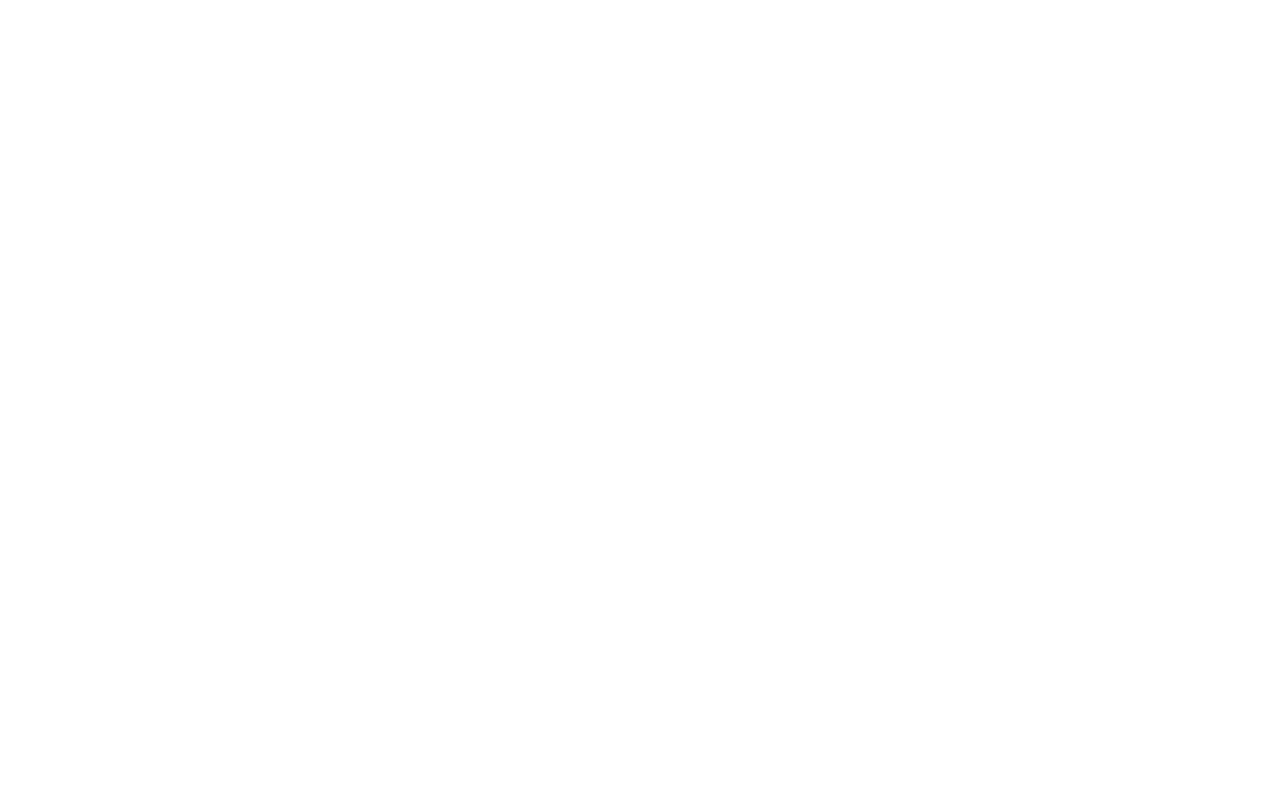
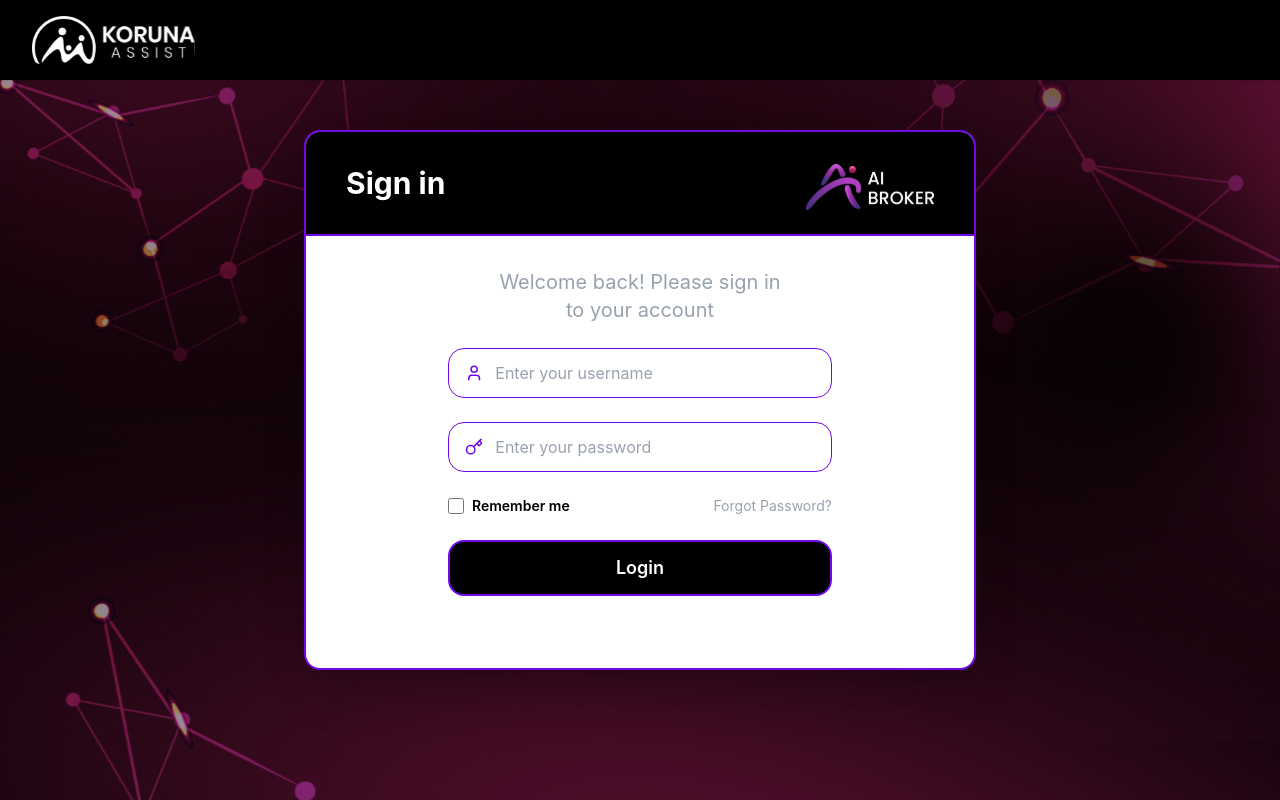
Before and after one commit to soulyaknow/AIBROKER-PORTAL, a React (Vite) app in the folder client/: page / in a window 1280 px wide. Before the commit this address had no page. Built offline with nearby package versions, Linux system fonts and the light colour scheme.

Commit message:
initial commit

```diff
--- a/client/src/routes/Routes.tsx
+++ b/client/src/routes/Routes.tsx
@@ -8,7 +8,7 @@
   return (
     <Routes>
       {/* public endpoint */}
-      <Route path="/signin" element={<Signin />}></Route>
+      <Route path="/" element={<Signin />}></Route>
       <Route path="/signup" element={<Signup />}></Route>
       <Route path="/dashboard" element={<Dashboard />}></Route>
       <Route path="/applications" element={<Applications />}></Route>
--- a/client/src/views/components/Navbar.tsx
+++ b/client/src/views/components/Navbar.tsx
@@ -11,7 +11,7 @@
         <div className="flex justify-between items-center h-20">
           {/* Logo Section */}
           <div className="flex-shrink-0 flex items-center">
-            <NavLink to="/signin">
+            <NavLink to="/">
               <img
                 src="/Koruna-Logo-white 1.svg"
                 alt="Koruna Logo"
```
